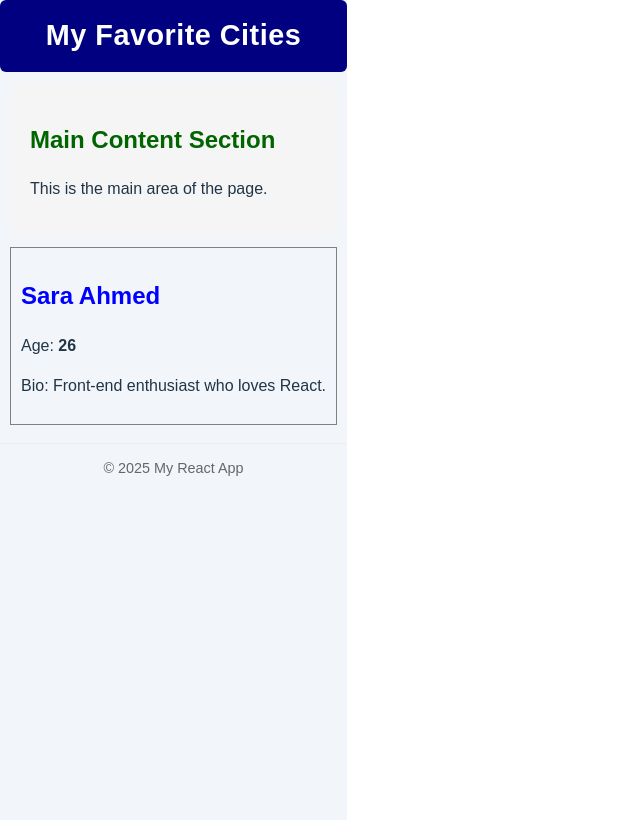
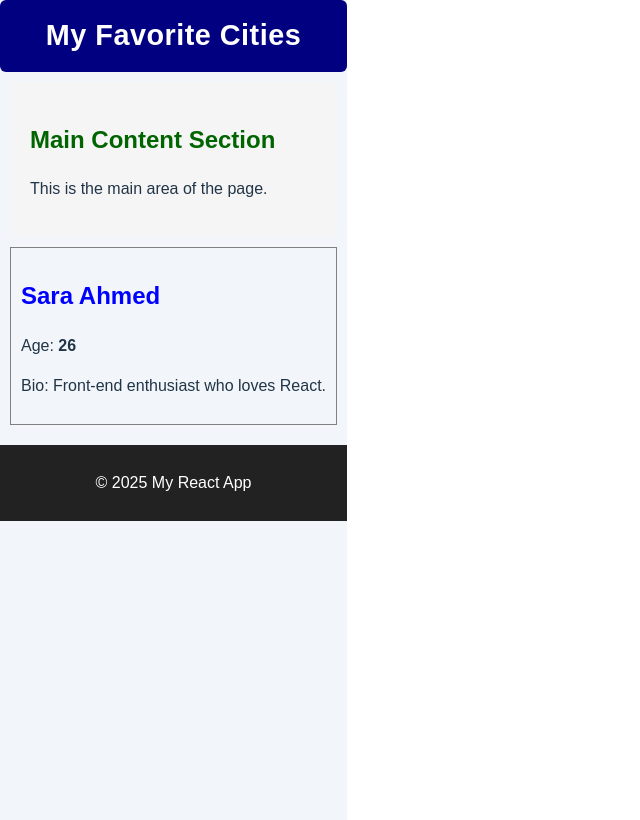
Before and after one commit to Toqa-Khalifa/alx-fe-reactjs, a React (Vite) app in the folder alx-react-app-new/: page / in a window 1280 px wide. Shown: the whole page, without its empty margins (0-640 px from the left). Built offline with nearby package versions, Linux system fonts and the light colour scheme.

Commit message:
add footer

```diff
--- a/alx-react-app-new/src/components/Footer.jsx
+++ b/alx-react-app-new/src/components/Footer.jsx
@@ -1,22 +1,19 @@
-// src/components/Footer.jsx
 import React from 'react';
 
-export default function Footer() {
-  const footerStyle = {
-    textAlign: 'center',
-    padding: '12px',
-    marginTop: '18px',
-    color: '#666',
-    borderTop: '1px solid #eee'
-  };
-
-  const small = {
-    fontSize: '0.9rem'
-  };
-
+function Footer() {
   return (
-    <footer style={footerStyle}>
-      <small style={small}>© {new Date().getFullYear()} My React App</small>
+    <footer
+      style={{
+        backgroundColor: '#222',
+        color: 'white',
+        textAlign: 'center',
+        padding: '10px',
+        marginTop: '20px',
+      }}
+    >
+      <p>© 2025 My React App</p>
     </footer>
   );
 }
+
+export default Footer;
```
